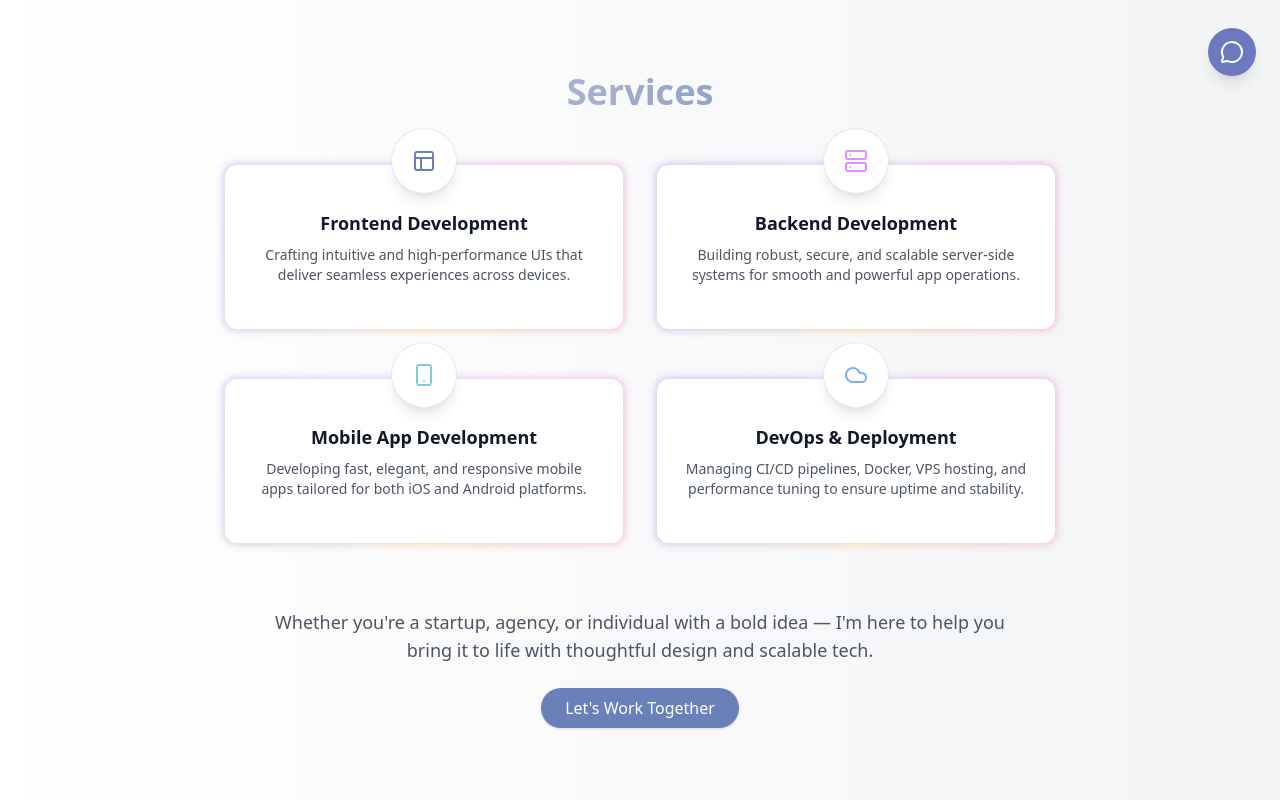
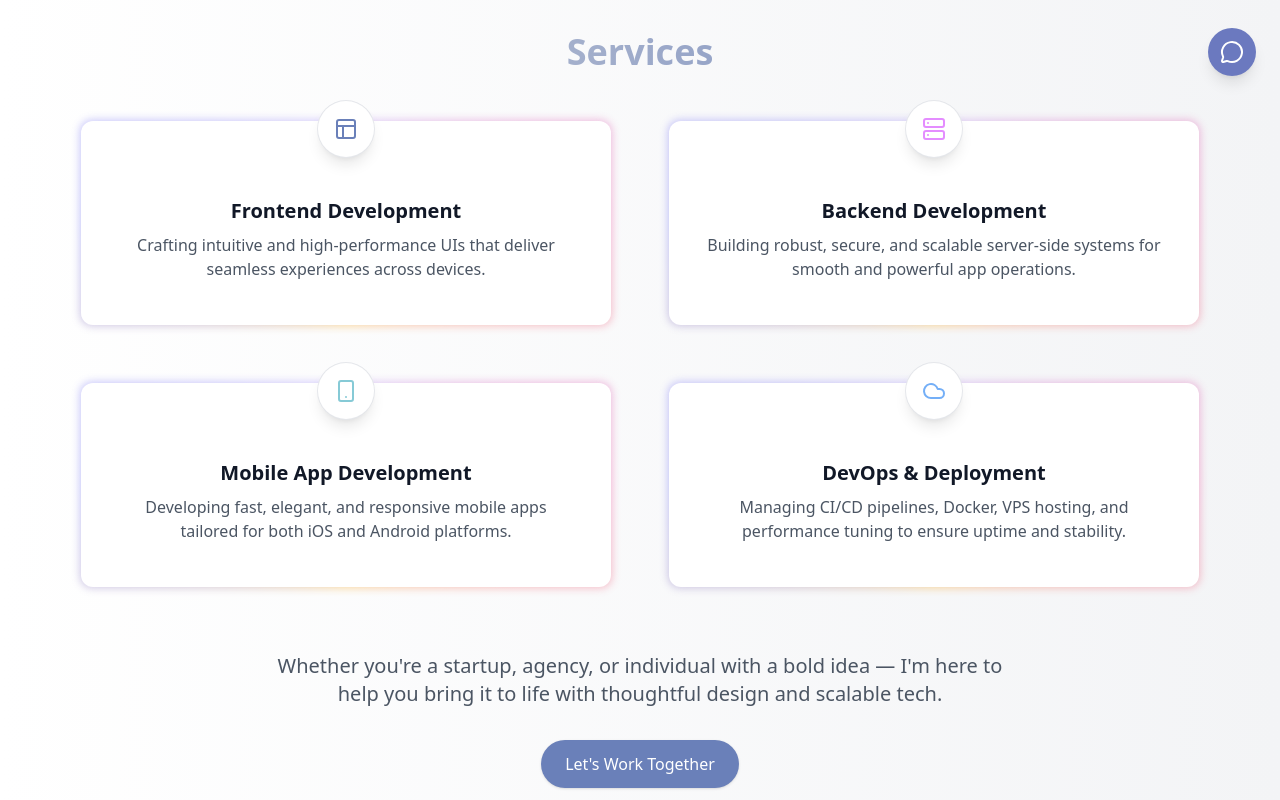
Before and after one commit to hatmisoumaya/portfolio, a React (Vite) app: page / in a window 1280 px wide. Shown: the part 700-1500 px from the top of the page. Built offline with nearby package versions, Linux system fonts and the light colour scheme.

Commit message:
Update Services.tsx

```diff
--- a/src/sections/Services.tsx
+++ b/src/sections/Services.tsx
@@ -1,3 +1,5 @@
+'use client';
+
 import {
   CardHeader,
   CardTitle,
@@ -37,51 +39,50 @@ export default function Services() {
   return (
     <section
       id="services"
-      className="py-20 px-4 md:px-16 bg-white bg-gradient-to-l from-gray-100 to-white dark:bg-gradient-to-l dark:from-black dark:to-gray-800 "
+      className="py-16 px-4 sm:px-6 md:px-10 lg:px-20 bg-white dark:bg-black bg-gradient-to-l from-gray-100 to-white dark:from-black dark:to-gray-900"
     >
-      <div className="max-w-7xl  mx-40 text-center">
-        <h2 className="text-3xl pb-1 md:text-4xl  my-6  font-bold text-gray-900  bg-gradient-to-r from-gray-300 to-primary bg-clip-text text-transparent mb-12">
+      <div className="max-w-7xl mx-auto text-center">
+        <h2 className="text-2xl sm:text-3xl md:text-4xl font-bold text-gray-900 dark:text-white bg-gradient-to-r from-gray-300 to-primary bg-clip-text text-transparent mb-12">
           Services
         </h2>
-        <div className="grid grid-cols-1   sm:grid-cols-2 lg:grid-cols-2 gap-8 gap-y-12 justify-center">
+
+        <div className="grid grid-cols-1 sm:grid-cols-2 gap-10 md:gap-12 lg:gap-14">
           {services.map((service, index) => (
             <BorderBeam key={index}>
-    <div className="relative pt-8 px-4 py-6 ">
-      {/* Icon bubble */}
-      <div className="absolute -top-12 left-1/2 transform -translate-x-1/2 z-20">
-        <div className="p-5 bg-white dark:bg-neutral-800 rounded-full shadow-lg ring-1 ring-gray-200 dark:ring-neutral-700">
+              <div className="relative pt-16 pb-6 px-4 sm:px-6">
+                {/* Floating Icon */}
+                <div className="absolute -top-8 left-1/2 transform -translate-x-1/2 z-20">
+                  <div className="p-4 bg-white dark:bg-neutral-800 rounded-full shadow-lg ring-1 ring-gray-200 dark:ring-neutral-700">
                     {service.icon}
                   </div>
                 </div>
 
                 {/* Card content */}
                 <CardHeader className="z-10 relative flex flex-col items-center text-center space-y-2">
-        <CardTitle className="text-lg font-semibold text-gray-900 dark:text-white">
+                  <CardTitle className="text-lg sm:text-xl font-semibold text-gray-900 dark:text-white">
                     {service.title}
                   </CardTitle>
-        <CardDescription className="text-sm text-gray-600 dark:text-gray-300">
+                  <CardDescription className="text-sm sm:text-base text-gray-600 dark:text-gray-300">
                     {service.description}
                   </CardDescription>
                 </CardHeader>
-
               </div>
             </BorderBeam>
           ))}
-
         </div>
 
-        <p className="text-base md:text-lg leading-relaxed text-gray-600 dark:text-gray-400 max-w-3xl mx-auto mt-16">
+        <p className="text-base sm:text-lg md:text-xl leading-relaxed text-gray-600 dark:text-gray-400 max-w-3xl mx-auto mt-16 px-4 sm:px-0">
           Whether you're a startup, agency, or individual with a bold idea — I'm here to help you bring it to life with thoughtful design and scalable tech.
         </p>
-<div className="mt-6">
+
+        <div className="mt-8">
           <a
             href="#contact"
-    className="inline-block px-6 py-2 text-white bg-primary hover:bg-primary-dark rounded-full shadow transition"
+            className="inline-block px-6 py-3 text-white bg-primary hover:bg-primary-dark rounded-full shadow transition"
           >
             Let's Work Together
           </a>
         </div>
-
       </div>
     </section>
   );
```
Lines whose indentation alone changed are shown as unchanged.
